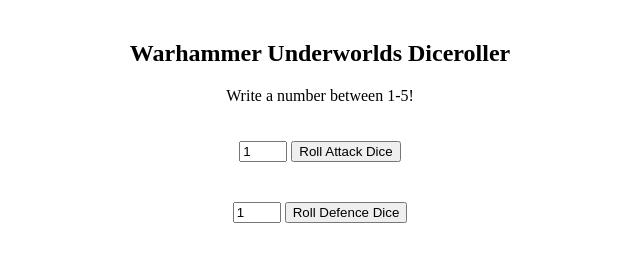
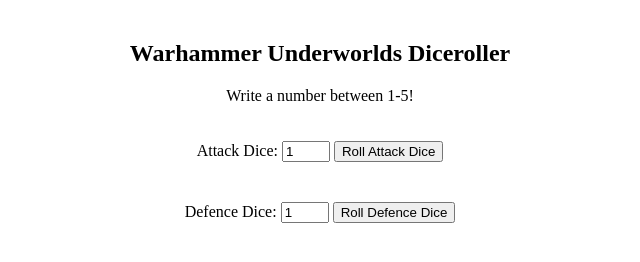
Before and after one commit to AuctoremBG/TestPortfol, a plain HTML site: page WHU Diceroller.html in a window 1280 px wide. Shown: the whole page, without its empty margins (320-960 px from the left). Drawn offline with Linux system fonts and the light colour scheme.

Commit message:
Update WHU Diceroller.html

```diff
--- a/WHU Diceroller.html
+++ b/WHU Diceroller.html
@@ -35,9 +35,11 @@
 <body>
     <h2>Warhammer Underworlds Diceroller</h2>
     <p>Write a number between 1-5!</p>
+    <label for = "userInput">Attack Dice:</label>
     <input type = "number" id = "userInput" value="1" min="1" max="5" placeholder = "1-5" required style = "width: 40px;">
     <button onclick ="rollAttackDice()" style = "margin-top: 20px;">Roll Attack Dice</button>
     <div id="dicesAtk"></div>
+    <label for = "userInput2">Defence Dice:</label>
     <input type = "number" id = "userInput2" value="1" min="1" max="5" placeholder = "1-5" required style = "width: 40px;">
     <button onclick ="rollDefenceDice()" style = "margin-top: 20px;">Roll Defence Dice</button>
     <div id="dicesDef"></div>
```
